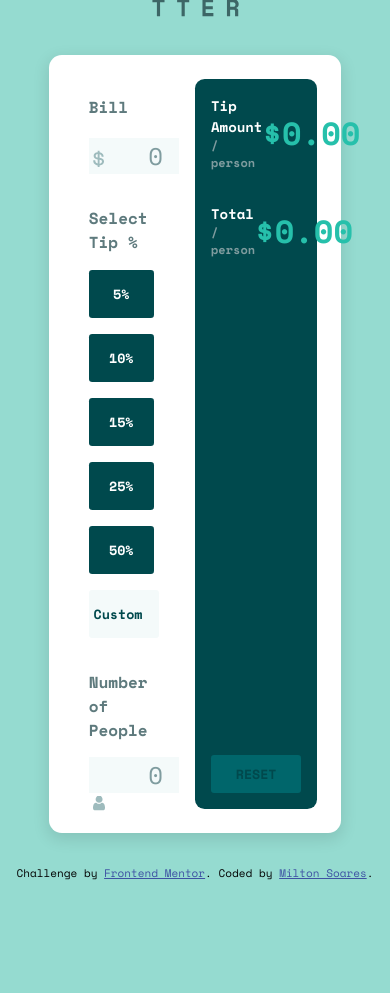
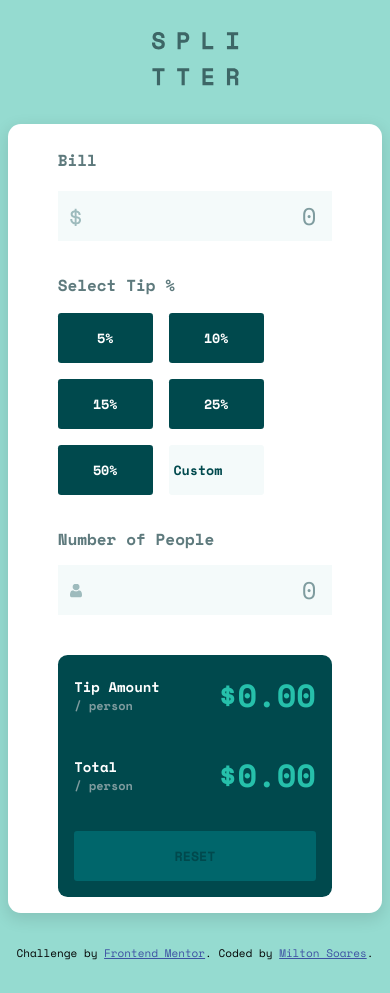
Before and after one commit to soaresmilton/calculator-tips, a plain HTML site: page index.html in a window 390 px wide. Before the commit the page ends 881 px from the top, so only its background shows below. Drawn offline with nearby package versions, Linux system fonts and the light colour scheme.

Commit message:
Add Responsive

```diff
--- /dev/null
+++ b/styles/_responsive.scss
@@ -0,0 +1,71 @@
+@media (max-width: 650px) {
+  .container {
+    height: 100%;
+    padding: 2rem 0.5rem;
+  }
+
+  .calculator-container {
+    @include displayFlex();
+    width: 100%;
+    padding: 1rem;
+    // height: 100vh;
+  }
+
+  .left-side {
+    width: 85%;
+    padding: 0.5rem;
+
+    .bill-container {
+      .dolar-icon {
+        width: 12px;
+        position: relative;
+        top: 45px;
+        left: 12px;
+      }
+
+      #bill-input {
+        height: 50px;
+      }
+    }
+
+    .select-tip-container {
+      .tips-container {
+        .tip-value {
+          input {
+            height: 50px;
+            width: 95px;
+          }
+
+          #custom-btn {
+            height: 50px;
+            width: 95px;
+          }
+        }
+      }
+    }
+
+    .number-of-people-container {
+      #number-of-people-input {
+        height: 50px;
+      }
+
+      .person-icon {
+        width: 12px;
+        position: relative;
+        top: 40px;
+        left: 12px;
+      }
+    }
+  }
+
+  .right-side {
+    width: 80%;
+    margin-top: 2rem;
+
+    .reset-button-container {
+      button {
+        height: 50px;
+      }
+    }
+  }
+}
--- a/styles/global.scss
+++ b/styles/global.scss
@@ -1,3 +1,4 @@
 @import url('https://fonts.googleapis.com/css2?family=Space+Mono:wght@400;700&display=swap');
 
 @import 'main';
+@import 'responsive';
```
Also changed, not shown: styles/_main.scss (line endings or trailing spaces), styles/global.css, 1 other file.
